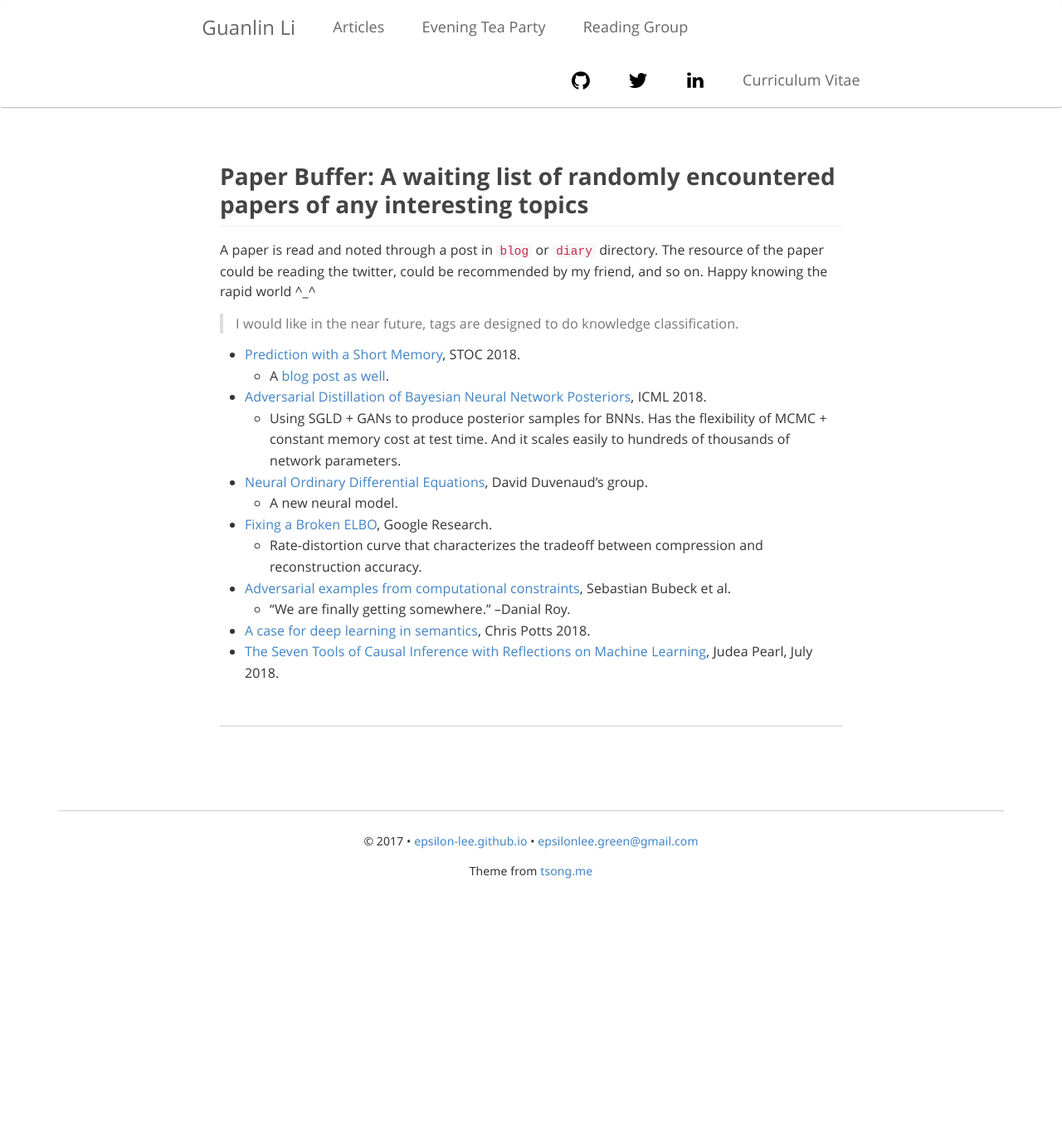
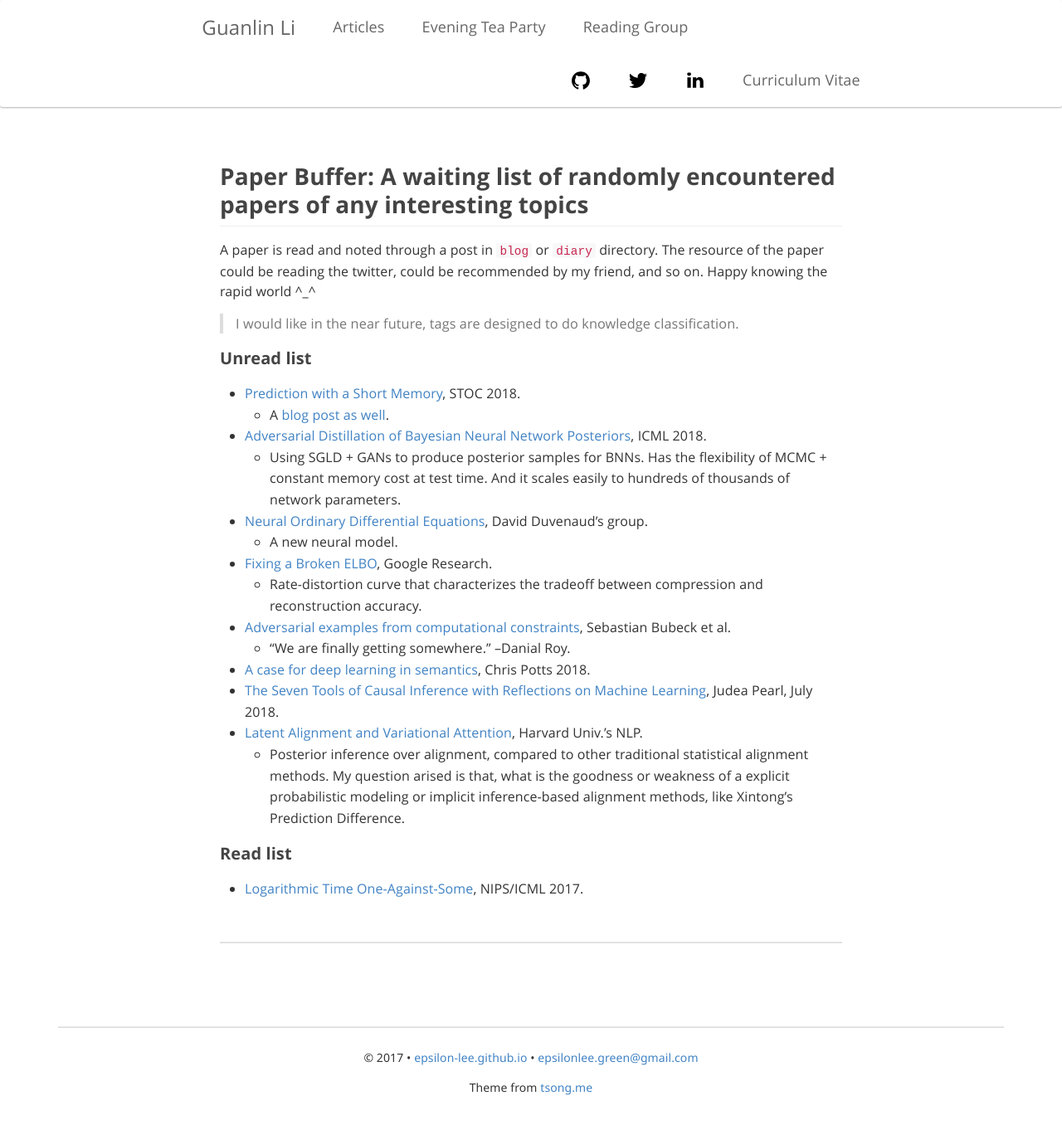
Before and after one commit to Epsilon-Lee/Epsilon-Lee.github.io, a Jekyll site: the page built from _posts/archive/2018-08-31-Paper-Buffer.md, in a window 1280 px wide. Shown: the whole page at 83% size. Built offline with Jekyll 4.4.1, drawn with Linux system fonts in a browser that asks for light colours; nearby versions of some CDN libraries; some web fonts are replaced; comment, search, counter and statistics services are not loaded; before the commit the page ends 1095 px from its top, so only the background shows below that.

Commit message:
Add latent alignment and variational attention

```diff
--- a/_posts/archive/2018-08-31-Paper-Buffer.md
+++ b/_posts/archive/2018-08-31-Paper-Buffer.md
@@ -11,6 +11,8 @@ Happy knowing the rapid world ^_^
 
 > I would like in the near future, tags are designed to do knowledge classification.
 
+#### Unread list
+
 - [Prediction with a Short Memory](https://theory.stanford.edu/~valiant/papers/Pred_Mem.pdf), STOC 2018.
   - A [blog post as well](https://theorydish.blog/2017/11/29/prediction-with-a-short-memory/).
 - [Adversarial Distillation of Bayesian Neural Network Posteriors](https://arxiv.org/pdf/1806.10317.pdf), ICML 2018.
@@ -23,3 +25,9 @@ Happy knowing the rapid world ^_^
   - "We are finally getting somewhere." --Danial Roy.
 - [A case for deep learning in semantics](http://web.stanford.edu/~cgpotts/temp/pater-commentary-by-potts.pdf), Chris Potts 2018.
 - [The Seven Tools of Causal Inference with Reflections on Machine Learning](http://ftp.cs.ucla.edu/pub/stat_ser/r481.pdf), Judea Pearl, July 2018.
+- [Latent Alignment and Variational Attention](https://arxiv.org/pdf/1807.03756.pdf), Harvard Univ.'s NLP.
+  - Posterior inference over alignment, compared to other traditional statistical alignment methods. My question arised is that, what is the goodness or weakness of a explicit probabilistic modeling or implicit inference-based alignment methods, like Xintong's Prediction Difference.
+
+#### Read list
+
+- [Logarithmic Time One-Against-Some](http://proceedings.mlr.press/v70/daume17a/daume17a.pdf), NIPS/ICML 2017.
```
